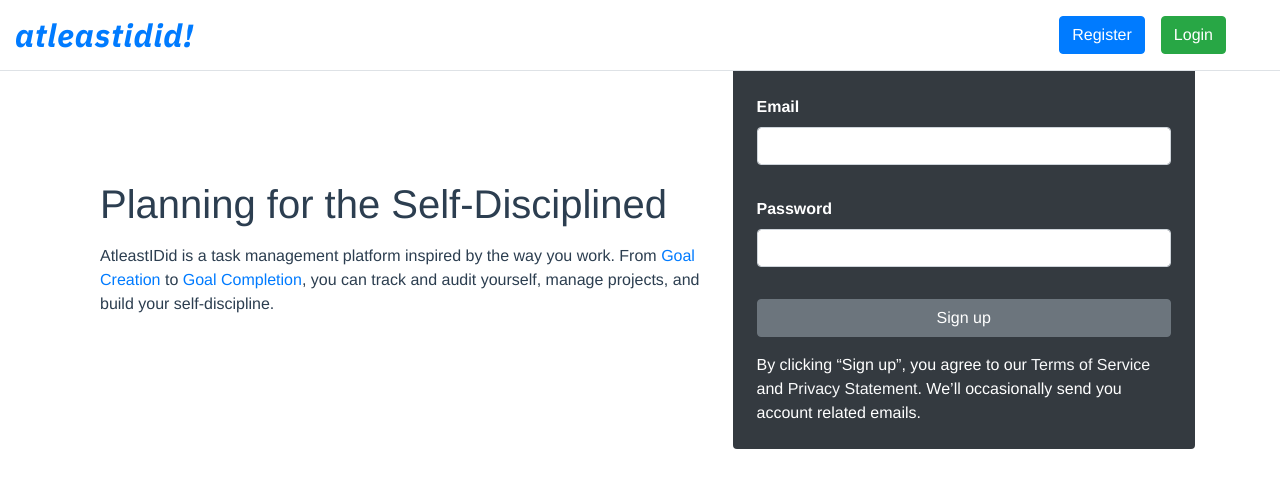
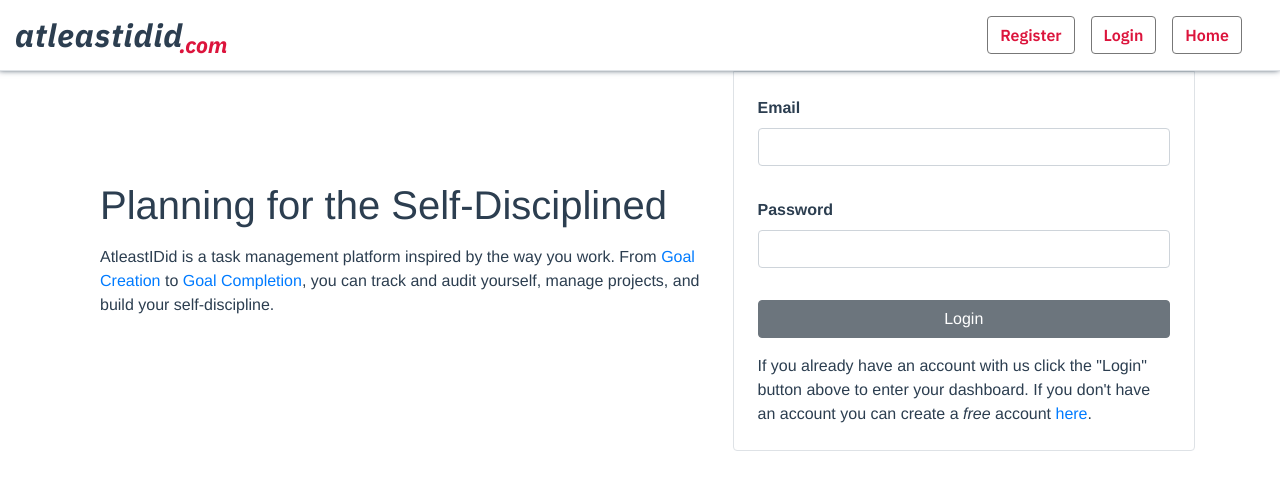
Before and after one commit to dewdad/atleastidid, a Vue app in the folder client/: page / in a window 1280 px wide. Shown: the top 490 px of the page. Built offline with nearby package versions, Linux system fonts and the light colour scheme; no server answers.

Commit message:
Add some branding cheanges to the header for the day...

```diff
--- a/client/public/style.css
+++ b/client/public/style.css
@@ -3,9 +3,46 @@
   font-family: 'IBM-Plex-Sans-Bold-Italic';
   src: url('fonts/IBMPlexSans-BoldItalic.ttf');
 }
+@font-face {
+  font-family: 'IBM-Plex-Sans-Regular';
+  src: url('fonts/IBMPlexSans-Regular.ttf')
+}
+@font-face {
+  font-family: 'IBM-Plex-Sans-SemiBold';
+  src: url('fonts/IBMPlexSans-SemiBold.ttf');
+}
 
-.branding {
+.branding-title,
+.branding-title + small {
   font-family: 'IBM-Plex-Sans-Bold-Italic';
+}
+.branding-title {
   font-size: 32px;
   letter-spacing: 1px;
 }
+
+.branding-title + small {
+  position: absolute;
+  right: -44px;
+  bottom: -7px;
+  font-size: 22px;
+  color: crimson;
+}
+
+.btn-primary {
+  border-color: #777;
+  font-family: 'IBM-Plex-Sans-SemiBold';
+  background-color: transparent;
+  color: crimson;
+}
+.btn-primary:hover {
+  border-color: #777;
+  font-family: 'IBM-Plex-Sans-SemiBold';
+  background-color: #000;
+  color: #fff;
+}
+
+#nav-component {
+  box-shadow: -1px -1px 6px;
+  z-index: 10;
+}
--- a/client/src/components/Banner.vue
+++ b/client/src/components/Banner.vue
@@ -13,7 +13,7 @@
         <!-- ./Jumbotron -->
         <!-- Register Form -->
         <div class="mx-auto hide-sm">
-          <div class="rounded-bottom text-white bg-dark py-4 px-4 px-md-3 px-lg-4">
+          <div class="rounded-bottom border py-4 px-4 px-md-3 px-lg-4">
             <login-form v-if="!$helpers.loggedIn()" />
           </div>
         </div>
--- a/client/src/components/Header.vue
+++ b/client/src/components/Header.vue
@@ -3,23 +3,25 @@
     <header class="py-3 position-relative w-100 border-bottom">
       <div class="container-fluid d-lg-flex flex-items-center">
         <div id="branding" class="position-relative d-lg-flex align-items-center">
-          <router-link to="/">
-            <h5 class="branding m-0">atleastidid!</h5>
+          <router-link tag="div" to="/">
+            <h5 class="branding-title m-0">atleastidid</h5>
+            <small>.com</small>
           </router-link>
         </div>
         <nav id="nav" class="col d-lg-flex flex-row-reverse text-white">
           <span class="mx-2">
             <router-link
-              v-if="$helpers.loggedIn()"
               to="/"
-              class="btn btn-primary">Home</router-link>
+              class="btn btn-primary">
+              {{ !$helpers.loggedIn() ? 'Home' : 'Dashboard' }}
+            </router-link>
           </span>
           <span
             v-if="!$helpers.loggedIn()"
             class="mx-2">
             <router-link
               to="/login"
-              class="btn btn-success">Login</router-link>
+              class="btn btn-primary">Login</router-link>
           </span>
           <span
             v-if="!$helpers.loggedIn()"
--- a/client/src/components/LoginForm.vue
+++ b/client/src/components/LoginForm.vue
@@ -45,16 +45,10 @@
       }"
       type="submit"
       @click.prevent="login"
-    >Sign up</button>
+    >Login</button>
     <p class="form-control-note mb-0 mt-3">
-      By clicking “Sign up”, you agree to our
-      <a
-        class="text-light"
-        href="https://help.github.com/terms"
-        target="_blank"
-      >Terms of Service</a> and
-      <a class="text-light" href="https://help.github.com/privacy" target="_blank">Privacy Statement</a>.
-      <span class="js-email-notice">We’ll occasionally send you account related emails.</span>
+      If you already have an account with us click the "Login" button above to enter your dashboard.
+      If you don't have an account you can create a <i>free</i> account <router-link to="/register">here</router-link>.
     </p>
   </form>
 </template>
@@ -71,11 +65,7 @@
   },
   methods: {
     async login() {
-      this.$store.dispatch("auth/login", { ...this.$data }).then(
-        () => {
-          this.$router.push({ name: 'list-tasks' })
-        }
-      );
+      this.$store.dispatch("auth/login", { ...this.$data })
     }
   },
   computed: {
```
